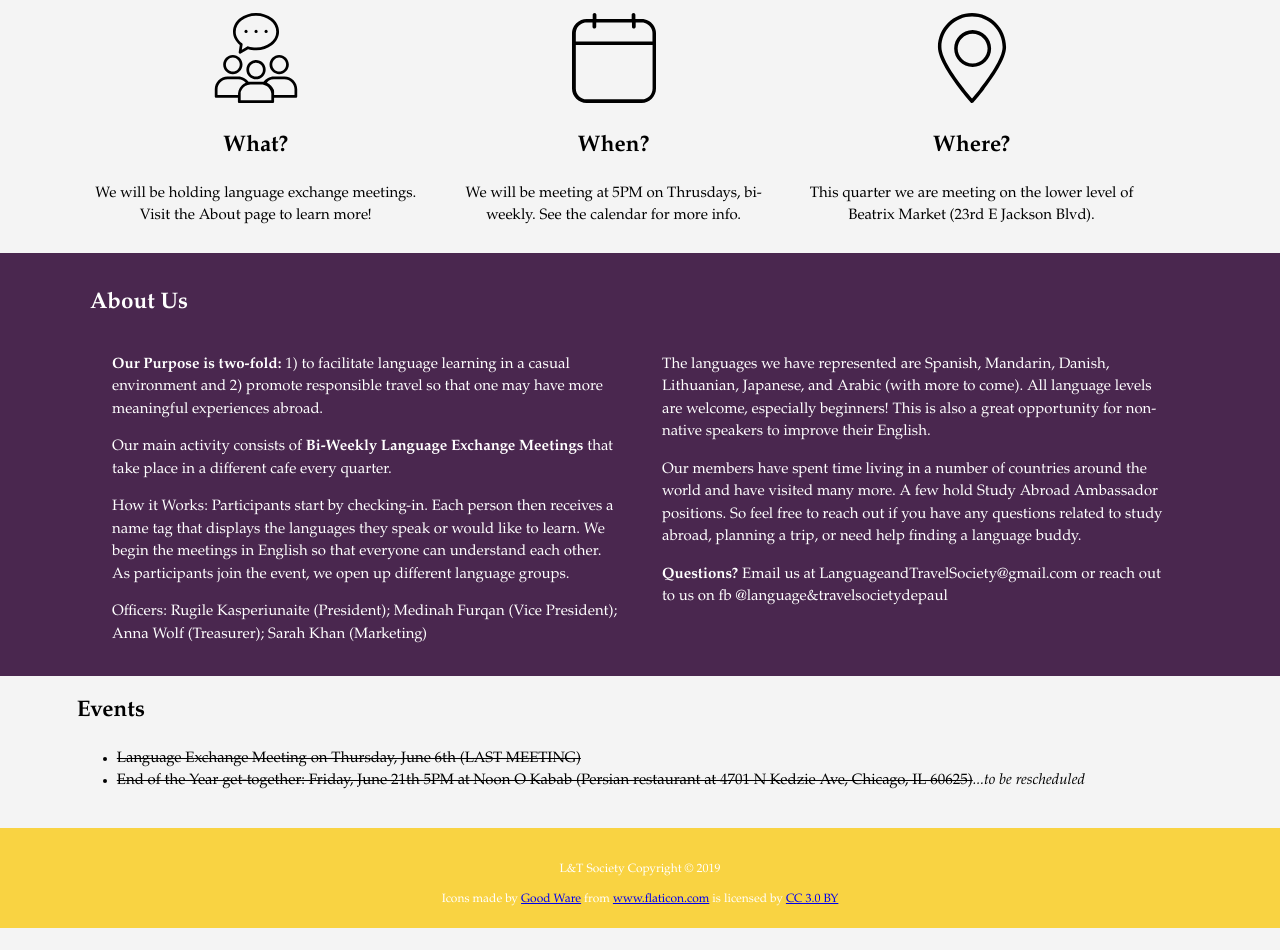
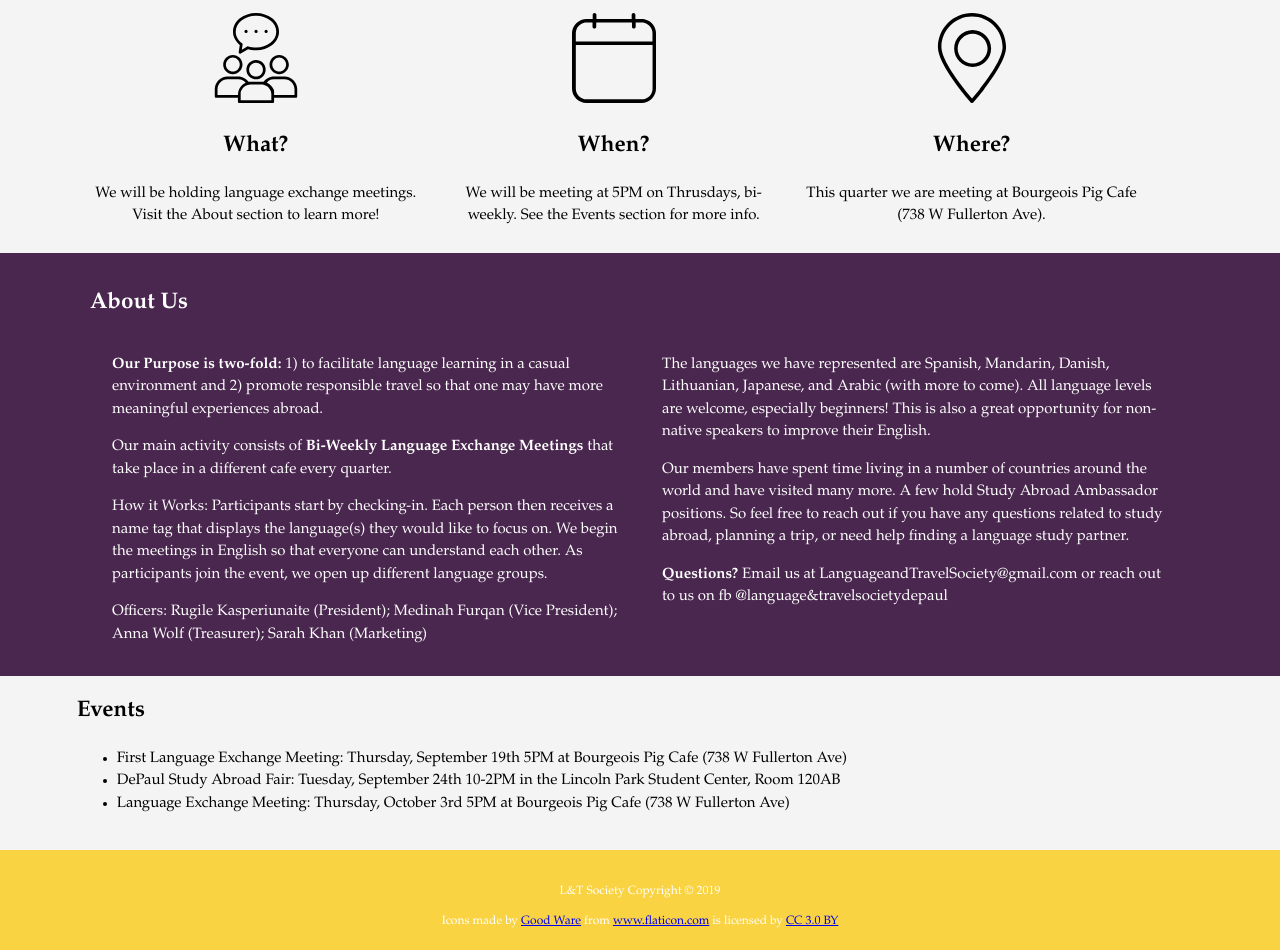
Before and after one commit to LTSDePaul/LTSDePaul.github.io, a plain HTML site: page index.html in a window 1280 px wide. Shown: the part 674-1624 px from the top of the page. Before the commit the page ends 1602 px from the top, so only its background shows below. Drawn offline with Linux system fonts and the light colour scheme; a web font is replaced by a local one.

Commit message:
Update index.html

```diff
--- a/index.html
+++ b/index.html
@@ -53,21 +53,21 @@
 				<img src="group.svg">
 				<h1>What?</h1>
 				<p>
-					We will be holding language exchange meetings. Visit the About page to learn more!
+					We will be holding language exchange meetings. Visit the About section to learn more!
 				</p>
 			</div>
 			<div class="box">
 				<img src="calendar.svg">
 				<h1>When?</h1>
 				<p>
-					We will be meeting at 5PM on Thrusdays, bi-weekly. See the calendar for more info.
+					We will be meeting at 5PM on Thrusdays, bi-weekly. See the Events section for more info.
 				</p>
 			</div>
 			<div class="box">
 				<img src="pin.svg">
 				<h1>Where?</h1>
 				<p>
-					This quarter we are meeting on the lower level of Beatrix Market (23rd E Jackson Blvd).
+					This quarter we are meeting at Bourgeois Pig Cafe (738 W Fullerton Ave).
 				</p>
 			</div>
 		</div>
@@ -84,7 +84,7 @@
 						This is also a great opportunity for non-native speakers to improve their English.
 					</p>
 					<p>
-						Our members have spent time living in a number of countries around the world and have visited many more. A few hold Study Abroad Ambassador positions. So feel free to reach out if you have any questions related to study abroad, planning a trip, or need help finding a language buddy.
+						Our members have spent time living in a number of countries around the world and have visited many more. A few hold Study Abroad Ambassador positions. So feel free to reach out if you have any questions related to study abroad, planning a trip, or need help finding a language study partner.
 					</p>
 					<p>
 						<b>Questions?</b> Email us at LanguageandTravelSociety@gmail.com or reach out to us on fb @language&travelsocietydepaul
@@ -101,7 +101,7 @@
 					<p>
 						How it Works:
 						Participants start by checking-in. Each person then receives a name tag that displays
-						the languages they speak or would like to learn. We begin the meetings in English so that everyone can
+						the language(s) they would like to focus on. We begin the meetings in English so that everyone can
 						understand each other. As participants join the event, we open up different language groups.
 					</p>
 					<p>
@@ -115,8 +115,9 @@
 		<div class="container">
 		<h1>Events</h1>
 		<ul>
-			<li><strike>Language Exchange Meeting on Thursday, June 6th (LAST MEETING)</strike></li>
-			<li><strike>End of the Year get-together: Friday, June 21th 5PM at Noon O Kabab (Persian restaurant at  4701 N Kedzie Ave, Chicago, IL 60625)</strike><i>...to be rescheduled</i></li>
+			<li>First Language Exchange Meeting: Thursday, September 19th 5PM at Bourgeois Pig Cafe (738 W Fullerton Ave)</li>
+			<li>DePaul Study Abroad Fair: Tuesday, September 24th 10-2PM in the Lincoln Park Student Center, Room 120AB</li>
+			<li>Language Exchange Meeting: Thursday, October 3rd 5PM at Bourgeois Pig Cafe (738 W Fullerton Ave)</li>
 
 		</ul>
 		</div>
```
